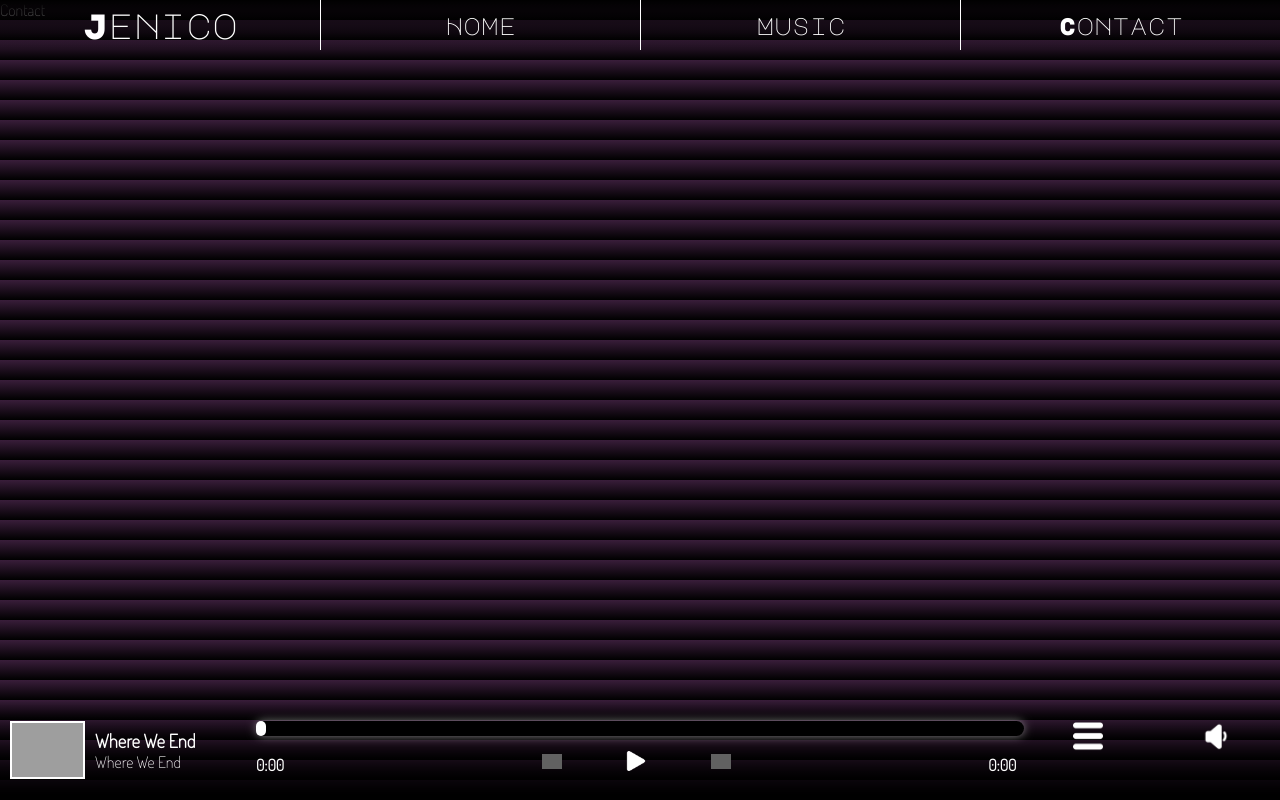
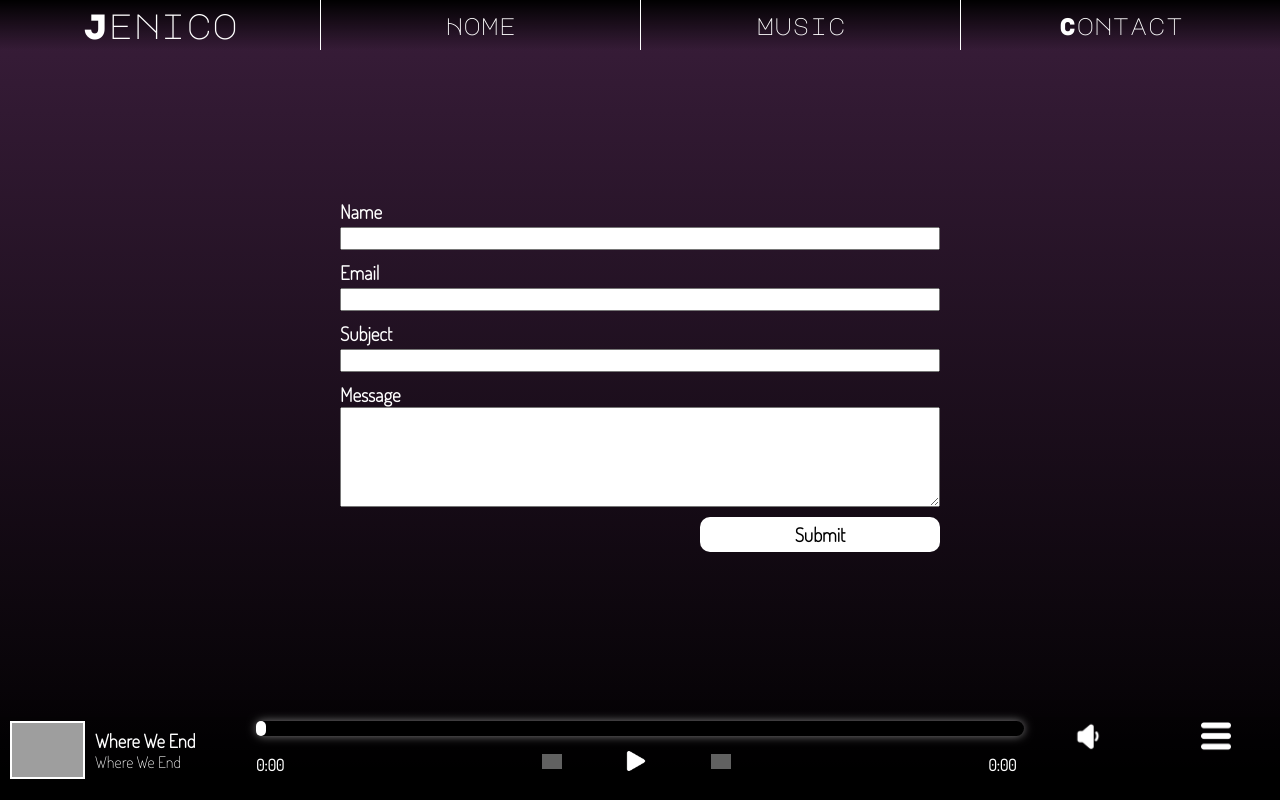
Before and after one commit to PerryBaran/jenico, a React (Create React App) app: page /contact in a window 1280 px wide. Built offline with nearby package versions, Linux system fonts and the light colour scheme; grey boxes are pictures that could not be loaded.

Commit message:
added contact page functionality

```diff
--- a/package.json
+++ b/package.json
@@ -10,6 +10,7 @@
     "@types/react": "^18.0.15",
     "@types/react-dom": "^18.0.6",
     "@types/react-router-dom": "^5.3.3",
+    "emailjs-com": "^3.2.0",
     "react": "^18.2.0",
     "react-dom": "^18.2.0",
     "react-router-dom": "^6.3.0",
--- a/src/containers/navbar/Navbar.tsx
+++ b/src/containers/navbar/Navbar.tsx
@@ -6,7 +6,7 @@ import style from './navbar.module.css';
 function Navbar(props:any) {
     return (
         <div className={style.container}>
-            <h1>Jenico</h1>
+            <h1><Link to="/" className={style.link}>Jenico</Link></h1>
             <Link to="/" className={style.link}>
                 <button>Home</button>
             </Link>
--- a/src/containers/player/Player.tsx
+++ b/src/containers/player/Player.tsx
@@ -2,7 +2,6 @@ import React, { useState, useEffect, Dispatch, SetStateAction, useRef, ChangeEve
 import style from './player.module.css';
 import { SongInfo, Songs } from '../../Interface';
 import { play, pause, skip, lowVolume, menu } from '../../media/icons/index';
-import KeyboardListener from './KeyboardListeners';
 
 function Player(props: {data: SongInfo[], playing: boolean, setPlaying: Dispatch<SetStateAction<boolean>>,songIndex: number, setSongIndex: Dispatch<SetStateAction<number>>, albumIndex: number, setAlbumIndex: Dispatch<SetStateAction<number>>}) {
     const {data, playing, setPlaying, songIndex, setSongIndex, albumIndex, setAlbumIndex} = props;
@@ -187,8 +186,20 @@ function Player(props: {data: SongInfo[], playing: boolean, setPlaying: Dispatch
                 </div>
             </div>
             <div className={style.end}>
+                <div className={style.volume}>
+                    <input
+                        type='range'
+                        name='volume'
+                        ref={volRef}
+                        min={0}
+                        max={100}
+                        defaultValue={volume * 100}
+                        onChange={e => changeVolume(e)}/>
+                    <button><img src={lowVolume} alt='volume'/></button>
+                </div>
                 <div className={style.tracklistContainer}>
                     <div className={style.tracklist}>
+                        <img src={data[pageIndex]?.art} alt='cover art'/>
                         <div>
                             <button onClick={() => scrollTrackList(false)}>&lt;</button>
                             <h4>{data[pageIndex]?.title}</h4>
@@ -207,24 +218,7 @@ function Player(props: {data: SongInfo[], playing: boolean, setPlaying: Dispatch
                     </div>
                     <button><img src={menu} alt='tracklist'/></button>
                 </div>
-                <div className={style.volume}>
-                    <input
-                        type='range'
-                        name='volume'
-                        ref={volRef}
-                        min={0}
-                        max={100}
-                        defaultValue={volume * 100}
-                        onChange={e => changeVolume(e)}/>
-                    <button><img src={lowVolume} alt='volume'/></button>
-                </div>
             </div>
-            <KeyboardListener
-                playing={playing}
-                setPlaying={setPlaying}
-                volume={volume}
-                setVolume={setVolume}
-                skipSong={skipSong}/>
         </section>
     );
 }
--- a/src/containers/player/player.module.css
+++ b/src/containers/player/player.module.css
@@ -1,3 +1,7 @@
+:root {
+    --white: rgba(255, 255, 255);
+}
+
 .container {
     background-image: linear-gradient(rgba(57, 29, 58, 0), rgb(0, 0, 0));
     height: 100px;
@@ -119,7 +123,7 @@
     overflow: visible;
 }
 
-.end img {
+.end button > img {
     width: 30px;
     filter:invert();
 }
@@ -202,10 +206,18 @@
     display: none;
     position: absolute;
     bottom: 40px;
+    right: 5px;
     height: 160px;
     width: 210px;
-    border: 1px solid white;
+    border: 1px solid var(--white);
     border-radius: 10px;
+}
+
+.tracklist > img {
+    position: absolute;
+    width: 100%;
+    z-index: -100;
+    filter:brightness(0.3)
 }
 
 .tracklist h4 {
@@ -215,7 +227,7 @@
 }
 
 .tracklist > div {
-    border-bottom: 1px solid rgb(255, 255, 255);
+    border-bottom: 1px solid var(--white);
 
     height: 30px;
     display: grid;
@@ -223,21 +235,22 @@
 }
 
 .tracklist > div > button:nth-last-child(1) {
-    border-left: 1px solid rgb(255, 255, 255);
+    border-left: 1px solid var(--white);
 }
 
 .tracklist > div > button:nth-of-type(1) {
-    border-right: 1px solid rgb(255, 255, 255);
+    border-right: 1px solid var(--white);
 }
 
 .tracklist button {
-    color: rgb(255, 255, 255);
+    color: white;
+    font-weight: bold;
 }
 
 .tracklist li {
     width: 100%;
     font-size: 1.2rem;
-    border-bottom: 1px solid rgb(255, 255, 255);
+    border-bottom: 1px solid var(--white);
 }
 
 .tracklist ul {
@@ -254,4 +267,6 @@
 
 .tracklistContainer button:hover {
     font-weight: bold;
+    background-color: white;
+    color: black;
 }
--- a/src/routes/contact/Contact.tsx
+++ b/src/routes/contact/Contact.tsx
@@ -1,11 +1,68 @@
-import React from 'react';
+import React, { useState, useRef, FormEvent } from 'react';
+import style from './contact.module.css';
+import emailjs from 'emailjs-com'
 
-function Contact(props:any) {
+function Contact() {
+    const [name, setName] = useState('');
+    const [email, setEmail] = useState('');
+    const [subject, setSubject] = useState('');
+    const [message, setMessage] = useState('');
+
+
+    const form = useRef<HTMLFormElement|null>(null);
+
+    const sendEmail = (e:FormEvent<HTMLFormElement>) => {
+      e.preventDefault();
+
+      if (form.current) {
+        emailjs.sendForm('service_szxchwk', 'template_ldjw82j', form.current, 'kavY_LmpokDn2OKmV')
+        .then((result) => {
+            alert('Email sent successfully')
+        }, (error) => {
+            alert(`Oops, something went wrong: ${error.text}`);
+        });
+      };
+
+      setName('');
+      setEmail('');
+      setSubject('');
+      setMessage('');
+    };
+
     return (
-        <div>
-            Contact
-        </div>
+        <section className={style.container}>
+            <form ref={form} onSubmit={e => sendEmail(e)}>
+                <label htmlFor='name'>Name</label>
+                <input
+                    type='text'
+                    name='name'
+                    required
+                    value={name}
+                    onChange={e => setName(e.target.value)}/>
+                <label htmlFor='email'>Email </label>
+                <input
+                    type='email'
+                    name='email'
+                    required
+                    value={email}
+                    onChange={e => setEmail(e.target.value)}/>
+                <label htmlFor='subject'>Subject</label>
+                <input
+                    type='text'
+                    name='subject'
+                    required
+                    value={subject}
+                    onChange={e => setSubject(e.target.value)}/>
+                <label htmlFor='message'>Message</label>
+                <textarea
+                    name='message'
+                    required
+                    value={message}
+                    onChange={e => setMessage(e.target.value)}/>
+                <button type='submit' name='submit'>Submit</button>
+            </form>
+        </section>
     );
-}
+};
 
 export default Contact;
--- /dev/null
+++ b/src/routes/contact/contact.module.css
@@ -0,0 +1,45 @@
+.container {
+    height: 100vh;
+    width: 100%;
+    display: flex;
+    align-items: center;
+    justify-content: center;
+}
+
+.container form {
+    position: relative;
+    height: fit-content;
+    width: 90%;
+    max-width: 600px;
+    font-weight: bold;
+    font-size: 1.2rem;
+    overflow: visible;
+    bottom: 50px;
+}
+
+.container form label {
+    display: block;
+    margin-top: 10px;
+}
+
+.container input {
+    color: black;
+    width: 100%;
+}
+
+.container textarea {
+    color: black;
+    width: 100%;
+    height: 100px;
+}
+
+.container button {
+    background-color: white;
+    color: black;
+    padding: 5px 20px;
+    border-radius: 10px;
+    width: 200px;
+    position: absolute;
+    bottom: -40px;
+    right: 0;
+}
```
Also changed, not shown: 1 other file (tests, documents, lock files or other folders).
